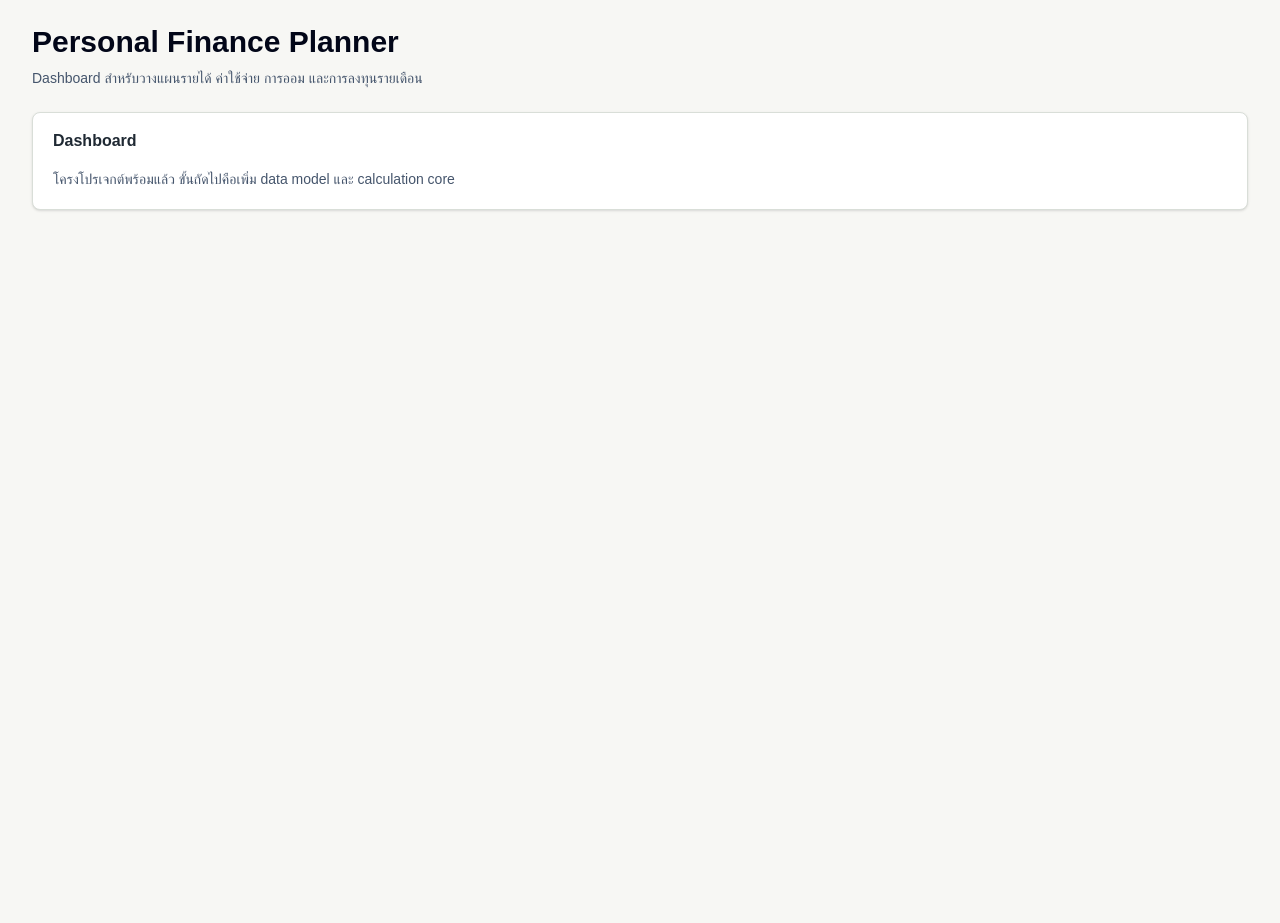
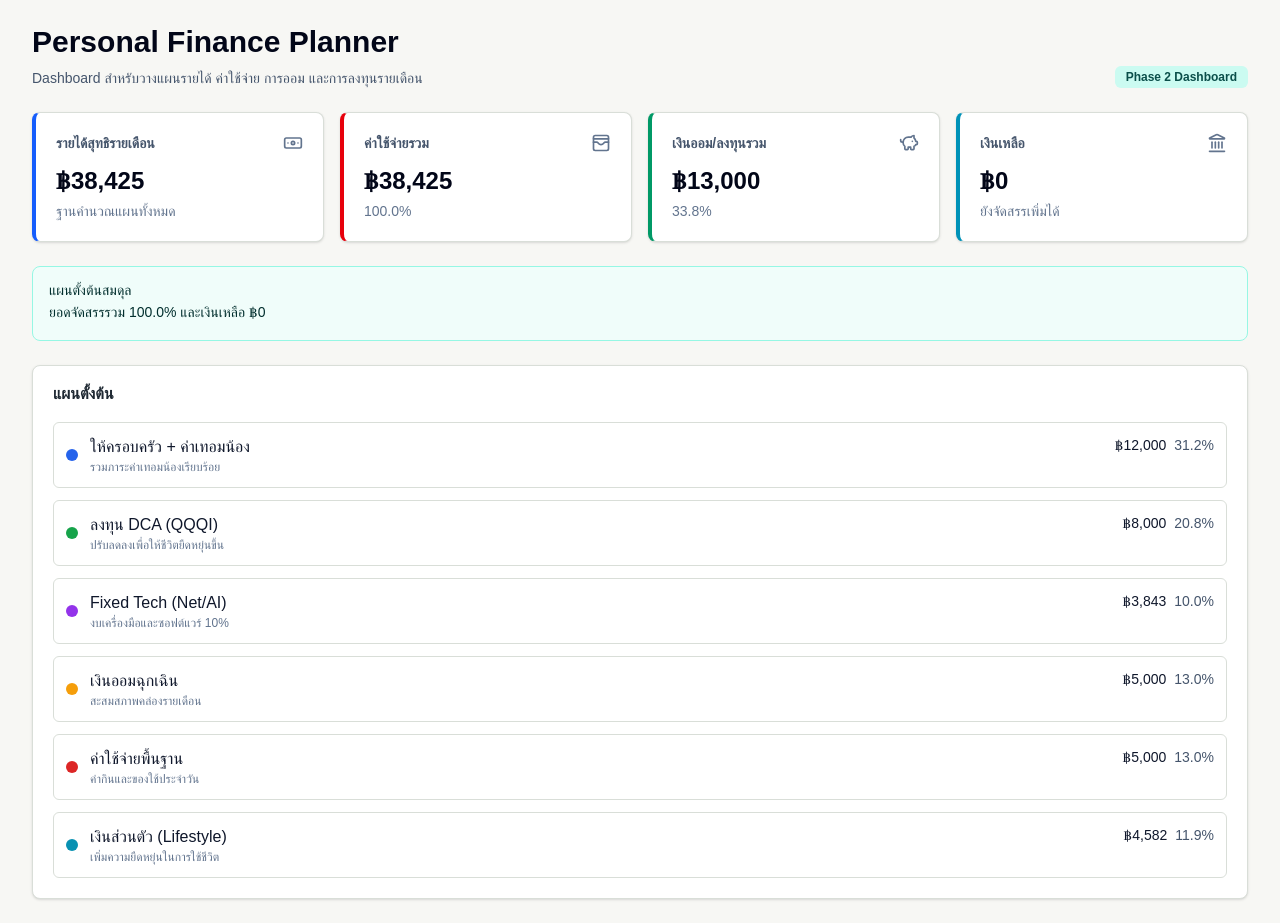
Before and after one commit to kimzey/PersonalFinancePlanner, a Next.js app: page / in a window 1280 px wide. Before the commit the page ends 800 px from the top, so only its background shows below. Built offline with nearby package versions, Linux system fonts and the light colour scheme.

Commit message:
feat: add finance dashboard summary

```diff
--- a/src/app/page.tsx
+++ b/src/app/page.tsx
@@ -1,26 +1,86 @@
+import { Alert, AlertDescription, AlertTitle } from "@/components/ui/alert";
+import { Badge } from "@/components/ui/badge";
+import { SummaryCards } from "@/components/finance/summary-cards";
 import { Card, CardContent, CardHeader, CardTitle } from "@/components/ui/card";
+import {
+  calculateAllocationTotals,
+  calculateRemainingIncome,
+} from "@/lib/finance";
+import { createDefaultPlan } from "@/lib/default-plan";
+import { formatCurrency, formatPercent } from "@/lib/format";
 
 export default function Home() {
+  const plan = createDefaultPlan();
+  const totals = calculateAllocationTotals(plan.allocations);
+  const remaining = calculateRemainingIncome(plan.profile.netIncome, totals.amount);
+  const isOverIncome = remaining < 0;
+
   return (
     <main className="min-h-screen px-4 py-6 sm:px-6 lg:px-8">
       <div className="mx-auto flex max-w-7xl flex-col gap-6">
-        <header className="flex flex-col gap-2">
+        <header className="flex flex-col gap-3 sm:flex-row sm:items-end sm:justify-between">
+          <div className="flex flex-col gap-2">
             <h1 className="text-2xl font-semibold text-slate-950 sm:text-3xl">
               Personal Finance Planner
             </h1>
             <p className="max-w-3xl text-sm text-slate-600">
               Dashboard สำหรับวางแผนรายได้ ค่าใช้จ่าย การออม และการลงทุนรายเดือน
             </p>
+          </div>
+          <Badge className="w-fit bg-teal-100 text-teal-900">Phase 2 Dashboard</Badge>
         </header>
+
+        <SummaryCards
+          netIncome={plan.profile.netIncome}
+          remaining={remaining}
+          totals={totals}
+        />
+
+        {isOverIncome ? (
+          <Alert variant="destructive">
+            <AlertTitle>ยอดจัดสรรเกินรายได้</AlertTitle>
+            <AlertDescription>
+              แผนนี้เกินรายได้สุทธิอยู่ {formatCurrency(Math.abs(remaining))}
+            </AlertDescription>
+          </Alert>
+        ) : (
+          <Alert>
+            <AlertTitle>แผนตั้งต้นสมดุล</AlertTitle>
+            <AlertDescription>
+              ยอดจัดสรรรวม {formatPercent(totals.percent)} และเงินเหลือ{" "}
+              {formatCurrency(remaining)}
+            </AlertDescription>
+          </Alert>
+        )}
 
         <Card>
           <CardHeader>
-            <CardTitle>Dashboard</CardTitle>
+            <CardTitle>แผนตั้งต้น</CardTitle>
           </CardHeader>
-          <CardContent>
-            <p className="text-sm text-slate-600">
-              โครงโปรเจกต์พร้อมแล้ว ขั้นถัดไปคือเพิ่ม data model และ calculation core
-            </p>
+          <CardContent className="grid gap-3">
+            {plan.allocations.map((allocation) => (
+              <div
+                className="grid gap-2 rounded-md border border-[var(--border)] p-3 sm:grid-cols-[1fr_auto_auto]"
+                key={allocation.id}
+              >
+                <div className="flex items-center gap-3">
+                  <span
+                    className="h-3 w-3 rounded-full"
+                    style={{ backgroundColor: allocation.color }}
+                  />
+                  <div>
+                    <div className="font-medium text-slate-900">{allocation.name}</div>
+                    <div className="text-xs text-slate-500">{allocation.note}</div>
+                  </div>
+                </div>
+                <div className="text-sm font-medium text-slate-900 sm:text-right">
+                  {formatCurrency(allocation.amount)}
+                </div>
+                <div className="text-sm text-slate-600 sm:text-right">
+                  {formatPercent(allocation.percent)}
+                </div>
+              </div>
+            ))}
           </CardContent>
         </Card>
       </div>
--- /dev/null
+++ b/src/components/finance/summary-cards.tsx
@@ -0,0 +1,68 @@
+import { Banknote, Landmark, PiggyBank, WalletCards } from "lucide-react";
+import { Card, CardContent, CardHeader, CardTitle } from "@/components/ui/card";
+import { formatCurrency, formatPercent } from "@/lib/format";
+import type { AllocationTotals } from "@/types/finance";
+
+type SummaryCardsProps = {
+  netIncome: number;
+  totals: AllocationTotals;
+  remaining: number;
+};
+
+const cardClasses = [
+  "border-l-4 border-l-blue-600",
+  "border-l-4 border-l-red-600",
+  "border-l-4 border-l-emerald-600",
+  "border-l-4 border-l-cyan-600",
+];
+
+export function SummaryCards({ netIncome, totals, remaining }: SummaryCardsProps) {
+  const savingAndInvestment = totals.savingsAmount + totals.investmentAmount;
+  const items = [
+    {
+      title: "รายได้สุทธิรายเดือน",
+      value: formatCurrency(netIncome),
+      detail: "ฐานคำนวณแผนทั้งหมด",
+      icon: Banknote,
+    },
+    {
+      title: "ค่าใช้จ่ายรวม",
+      value: formatCurrency(totals.amount),
+      detail: formatPercent(totals.percent),
+      icon: WalletCards,
+    },
+    {
+      title: "เงินออม/ลงทุนรวม",
+      value: formatCurrency(savingAndInvestment),
+      detail: formatPercent((savingAndInvestment / netIncome) * 100),
+      icon: PiggyBank,
+    },
+    {
+      title: remaining >= 0 ? "เงินเหลือ" : "เงินขาด",
+      value: formatCurrency(remaining),
+      detail: remaining >= 0 ? "ยังจัดสรรเพิ่มได้" : "เกินรายได้สุทธิ",
+      icon: Landmark,
+    },
+  ];
+
+  return (
+    <section className="grid gap-4 sm:grid-cols-2 xl:grid-cols-4">
+      {items.map((item, index) => {
+        const Icon = item.icon;
+
+        return (
+          <Card className={cardClasses[index]} key={item.title}>
+            <CardHeader className="flex-row items-center justify-between gap-3 pb-3">
+              <CardTitle className="text-sm text-slate-600">{item.title}</CardTitle>
+              <Icon className="h-5 w-5 text-slate-500" aria-hidden="true" />
+            </CardHeader>
+            <CardContent>
+              <div className="text-2xl font-semibold text-slate-950">{item.value}</div>
+              <p className="mt-1 text-sm text-slate-500">{item.detail}</p>
+            </CardContent>
+          </Card>
+        );
+      })}
+    </section>
+  );
+}
```
Lines whose indentation alone changed are shown as unchanged.
